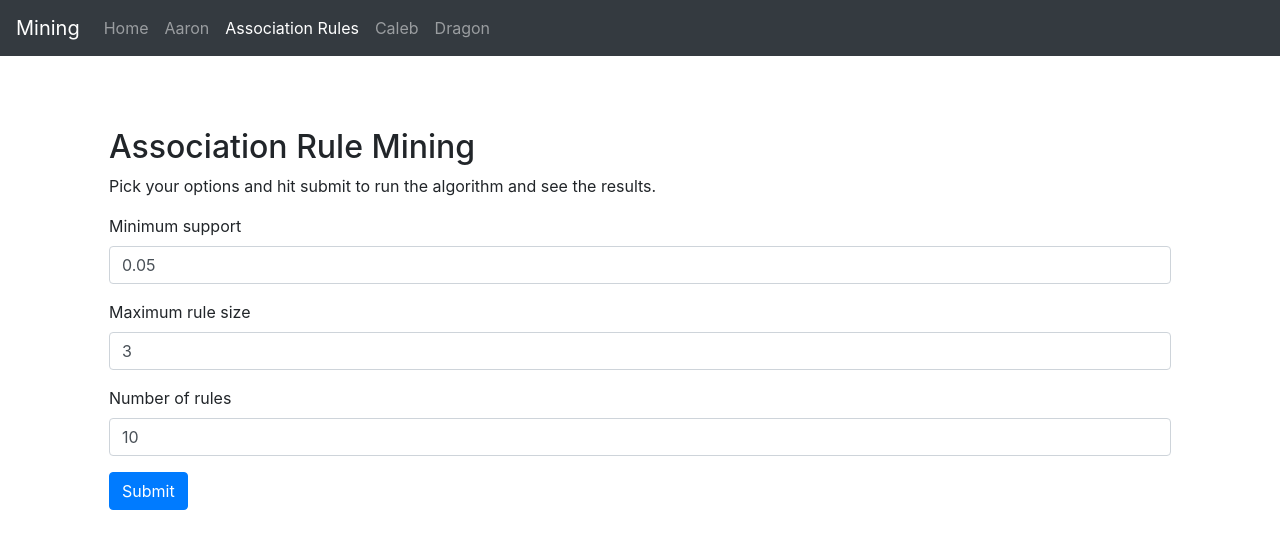
After one commit to cappsbryan/tycho_mining, a Flask app: page /association_rules in a window 1280 px wide. The commit adds this page. Shown: the top 557 px of the page. Run offline with Flask 2, Linux system fonts and the light colour scheme; some libraries are stand-ins or nearby versions.

Commit message:
Show association rules options and output on the web

```diff
--- a/app.py
+++ b/app.py
@@ -1,6 +1,7 @@
-from flask import Flask, render_template
+from flask import Flask, render_template, request
 
 import simple_queries
+from association_rules import association_rules
 
 app = Flask(__name__)
 
@@ -10,9 +11,23 @@ def hello_world():
     return render_template('home.html')
 
 
-@app.route('/bryan')
-def bryan():
-    return render_template('bryan.html', users=['Dragon', 'Aaron', 'Caleb'])
+@app.route('/association_rules')
+def association_rules_page():
+    return render_template('association_rules.html')
+
+
+@app.route('/association_rules_results')
+def association_rules_results():
+    data = request.args
+    min_support = float(data['min_support'])
+    max_size = int(data['max_size'])
+    n_rules = int(data['n_rules'])
+    confidences = association_rules(min_support, max_size, n_rules)
+    return render_template('association_rules_results.html',
+                           min_support=min_support,
+                           max_size=max_size,
+                           n_rules=n_rules,
+                           confidences=confidences)
 
 
 @app.route('/caleb')
--- /dev/null
+++ b/templates/association_rules.html
@@ -0,0 +1,38 @@
+{% extends "layout.html" %}
+{% block content %}
+    <div>
+        <h2>Association Rule Mining</h2>
+        <p>Pick your options and hit submit to run the algorithm and see the results.</p>
+    </div>
+    <form method="get" action="/association_rules_results" onsubmit="return showLoading()">
+        <div class="form-group">
+            <label for="min_support">Minimum support</label>
+            <input id="min_support" class="form-control" type="number" name="min_support" min="0.01" max="1"
+                   step="0.01" value="0.05">
+        </div>
+        <div class="form-group">
+            <label for="max_size">Maximum rule size</label>
+            <input id="max_size" class="form-control" type="number" name="max_size" min="2" max="5" value="3">
+        </div>
+        <div class="form-group">
+            <label for="n_rules">Number of rules</label>
+            <input id="n_rules" class="form-control" type="number" name="n_rules" min="1" max="100" value="10">
+        </div>
+        <button type="submit" class="btn btn-primary">Submit</button>
+    </form>
+{% endblock %}
+
+{% block scripts %}
+    <script>
+        markActiveNavItem("bryan");
+
+        function showLoading() {
+            const buttons = document.getElementsByClassName("btn");
+            for (let button of buttons) {
+                button.disabled = true;
+                button.innerText = "Loading...";
+            }
+            return true;
+        }
+    </script>
+{% endblock %}
--- a/templates/layout.html
+++ b/templates/layout.html
@@ -35,7 +35,7 @@
                 <a class="nav-link aaron-link" href="/aaron">Aaron</a>
             </li>
             <li class="nav-item bryan-item">
-                <a class="nav-link bryan-link" href="/bryan">Bryan</a>
+                <a class="nav-link bryan-link" href="/association_rules">Association Rules</a>
             </li>
             <li class="nav-item caleb-item">
                 <a class="nav-link caleb-link" href="/caleb">Caleb</a>
```
Also changed, not shown: association_rules.py (+26 -21 lines), templates/association_rules_results.html (added, +34 -0 lines), templates/bryan.html (deleted, +0 -12 lines).
